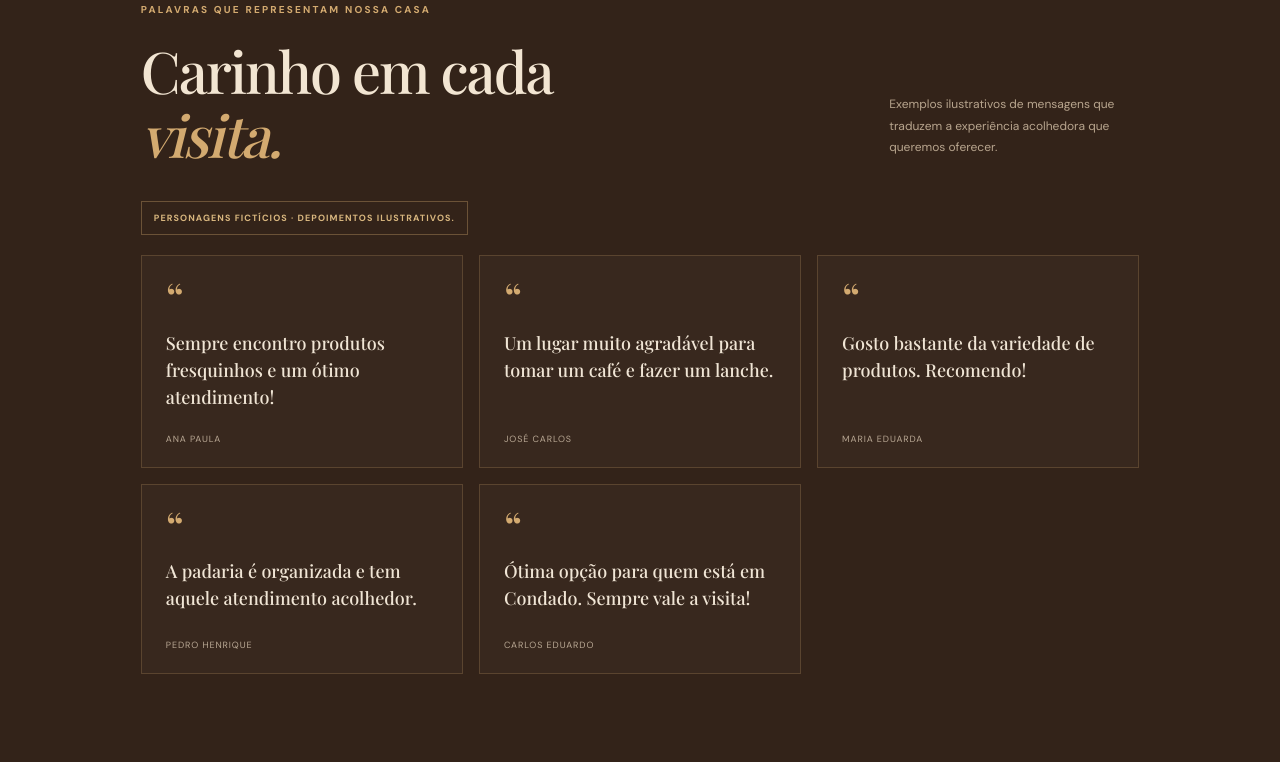
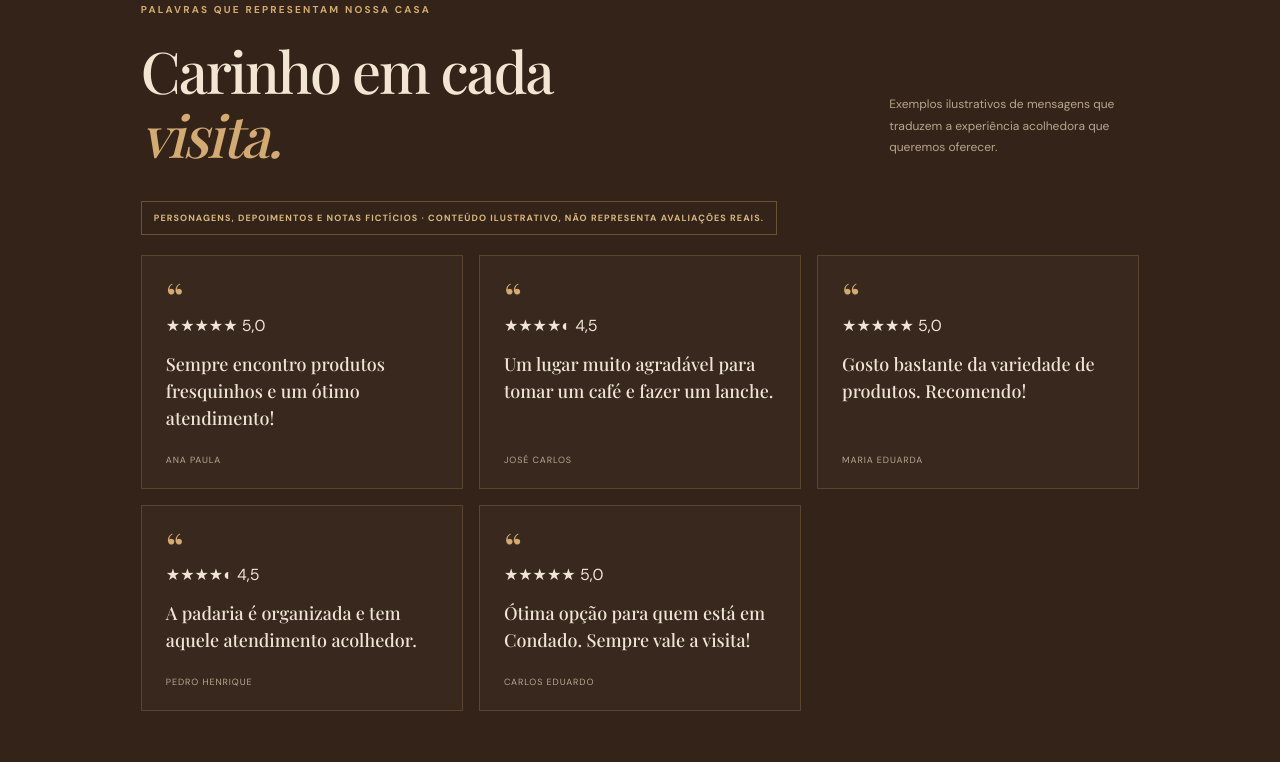
Before and after one commit to lucasaarj/Panificadora_Condadense, a plain HTML site: page index.html in a window 1280 px wide. Shown: the part 4510-5272 px from the top of the page. Drawn offline with nearby package versions, Linux system fonts and the light colour scheme.

Commit message:
Add clearly fictional illustrative star ratings

```diff
--- a/index.html
+++ b/index.html
@@ -65,13 +65,13 @@
     </section>
     <section class="testimonials section-wrap" id="depoimentos" aria-labelledby="testimonials-title">
       <div class="section-heading"><div><p class="eyebrow">PALAVRAS QUE REPRESENTAM NOSSA CASA</p><h2>Carinho em cada<br><em>visita.</em></h2></div><p class="heading-side">Exemplos ilustrativos de mensagens que traduzem a experiência acolhedora que queremos oferecer.</p></div>
-      <p class="testimonials-disclaimer">PERSONAGENS FICTÍCIOS · DEPOIMENTOS ILUSTRATIVOS.</p>
+      <p class="testimonials-disclaimer">PERSONAGENS, DEPOIMENTOS E NOTAS FICTÍCIOS · CONTEÚDO ILUSTRATIVO, NÃO REPRESENTA AVALIAÇÕES REAIS.</p>
       <div class="testimonial-grid">
-        <article class="testimonial-card"><span class="quote-mark" aria-hidden="true">“</span><blockquote>Sempre encontro produtos fresquinhos e um ótimo atendimento!</blockquote><span class="testimonial-caption">Ana Paula</span></article>
-        <article class="testimonial-card"><span class="quote-mark" aria-hidden="true">“</span><blockquote>Um lugar muito agradável para tomar um café e fazer um lanche.</blockquote><span class="testimonial-caption">José Carlos</span></article>
-        <article class="testimonial-card"><span class="quote-mark" aria-hidden="true">“</span><blockquote>Gosto bastante da variedade de produtos. Recomendo!</blockquote><span class="testimonial-caption">Maria Eduarda</span></article>
-        <article class="testimonial-card"><span class="quote-mark" aria-hidden="true">“</span><blockquote>A padaria é organizada e tem aquele atendimento acolhedor.</blockquote><span class="testimonial-caption">Pedro Henrique</span></article>
-        <article class="testimonial-card"><span class="quote-mark" aria-hidden="true">“</span><blockquote>Ótima opção para quem está em Condado. Sempre vale a visita!</blockquote><span class="testimonial-caption">Carlos Eduardo</span></article>
+        <article class="testimonial-card"><span class="quote-mark" aria-hidden="true">“</span><div class="testimonial-rating" aria-label="5 de 5 estrelas">★★★★★ <span>5,0</span></div><blockquote>Sempre encontro produtos fresquinhos e um ótimo atendimento!</blockquote><span class="testimonial-caption">Ana Paula</span></article>
+        <article class="testimonial-card"><span class="quote-mark" aria-hidden="true">“</span><div class="testimonial-rating" aria-label="4,5 de 5 estrelas">★★★★◐ <span>4,5</span></div><blockquote>Um lugar muito agradável para tomar um café e fazer um lanche.</blockquote><span class="testimonial-caption">José Carlos</span></article>
+        <article class="testimonial-card"><span class="quote-mark" aria-hidden="true">“</span><div class="testimonial-rating" aria-label="5 de 5 estrelas">★★★★★ <span>5,0</span></div><blockquote>Gosto bastante da variedade de produtos. Recomendo!</blockquote><span class="testimonial-caption">Maria Eduarda</span></article>
+        <article class="testimonial-card"><span class="quote-mark" aria-hidden="true">“</span><div class="testimonial-rating" aria-label="4,5 de 5 estrelas">★★★★◐ <span>4,5</span></div><blockquote>A padaria é organizada e tem aquele atendimento acolhedor.</blockquote><span class="testimonial-caption">Pedro Henrique</span></article>
+        <article class="testimonial-card"><span class="quote-mark" aria-hidden="true">“</span><div class="testimonial-rating" aria-label="5 de 5 estrelas">★★★★★ <span>5,0</span></div><blockquote>Ótima opção para quem está em Condado. Sempre vale a visita!</blockquote><span class="testimonial-caption">Carlos Eduardo</span></article>
       </div>
     </section>
     <section class="visit" id="visite">
```
